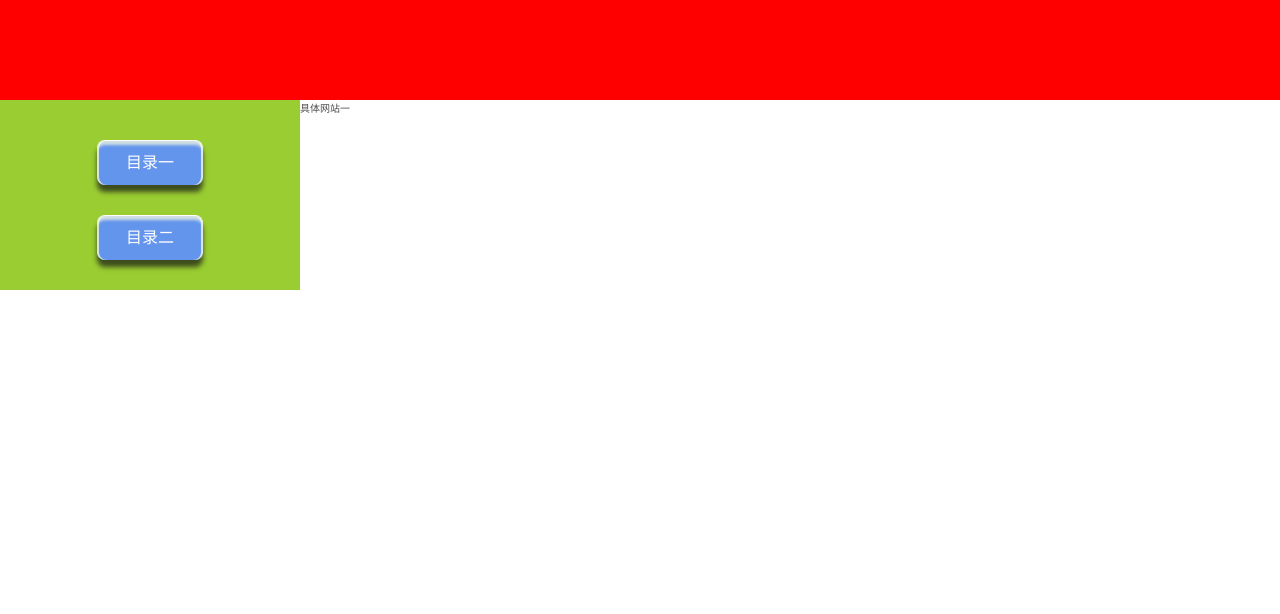
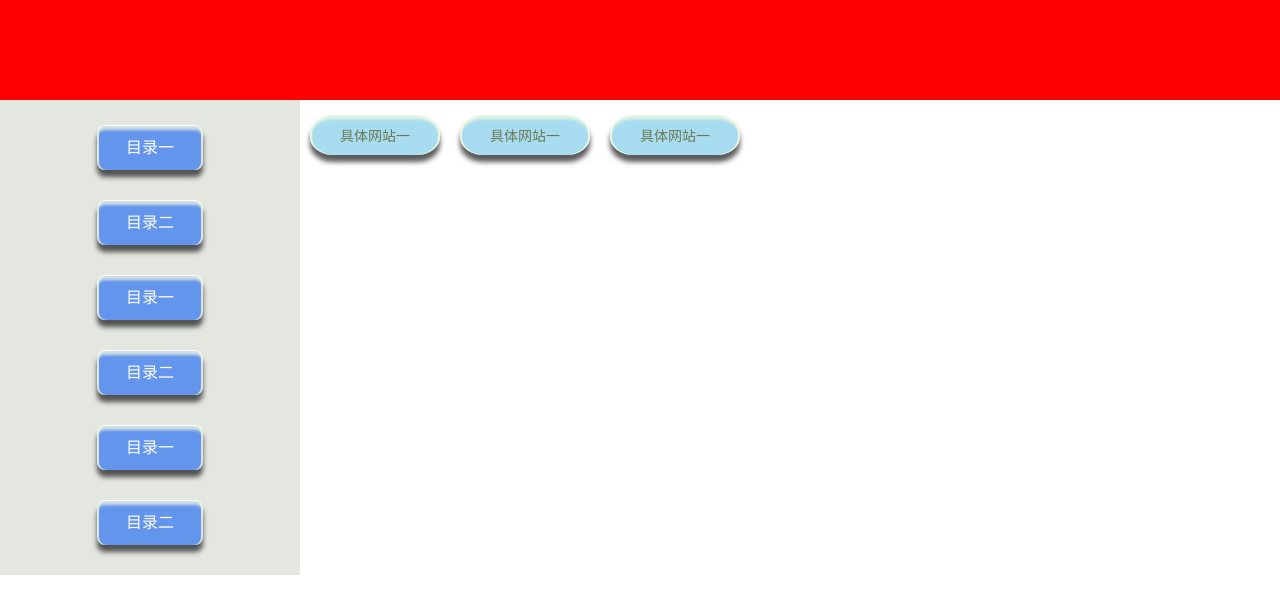
Before and after one commit to littleKaiKai/tisheng, a website: page index.html in a window 1280 px wide. Drawn offline with Linux system fonts and the light colour scheme.

Commit message:
页面基本样式完成

```diff
--- a/index.html
+++ b/index.html
@@ -16,11 +16,17 @@
                     <ul>
                         <li class="catalogue-item"><span class="text">目录一</span></li>
                         <li class="catalogue-item"><span class="text">目录二</span></li>
+                        <li class="catalogue-item"><span class="text">目录一</span></li>
+                        <li class="catalogue-item"><span class="text">目录二</span></li>
+                        <li class="catalogue-item"><span class="text">目录一</span></li>
+                        <li class="catalogue-item"><span class="text">目录二</span></li>
                     </ul>
                 </div>
                 <div class="detail">
                     <ul>
-                        <li>具体网站一</li>
+                        <li class="detail-item"><span class="text">具体网站一</span></li>
+                        <li class="detail-item"><span class="text">具体网站一</span></li>
+                        <li class="detail-item"><span class="text">具体网站一</span></li>
                     </ul>
                 </div>
             </div>
--- a/less/selfimprove.less
+++ b/less/selfimprove.less
@@ -1,3 +1,6 @@
+body {
+    background-color: #dbd09b2d
+}
 .container {
     .banner {
         width: 100%;
@@ -10,10 +13,13 @@
             float: left;
             padding: 10px 0 30px;
             text-align: center;
-            background-color: yellowgreen;
+            background-color: rgb(228, 230, 224);
             .catalogue-item {
                 line-height: 20px;
                 margin-top: 30px;
+                &:first-child {
+                    margin-top: 15px;
+                }
                 .text {
                     display: inline-block;
                     padding: 12px 29px;
@@ -31,6 +37,22 @@
         }
         .detail {
             display: flex;
+            .detail-item {
+                float: left;
+                margin: 15px 0 15px 20px;
+                &:first-child {
+                    margin-left: 10px;
+                }
+                .text {
+                    display: inline-block;
+                    padding: 10px 30px;
+                    font-size: 14px;
+                    color: #63683cde;
+                    background-color: #a8ddf1;
+                    border-radius: ~"23px / 18px";
+                    box-shadow: inset 0 4px 3px rgba(255, 255, 222, .7), inset -2px 0 rgba(255, 255, 222, .7), 0 7px 5px 0 rgba(21, 21, 21, 0.7), inset 2px 0 rgba(255, 255, 222, .7);
+                }
+            }
         }
     }
 }
```
Also changed, not shown: css/selfimprove.css.
